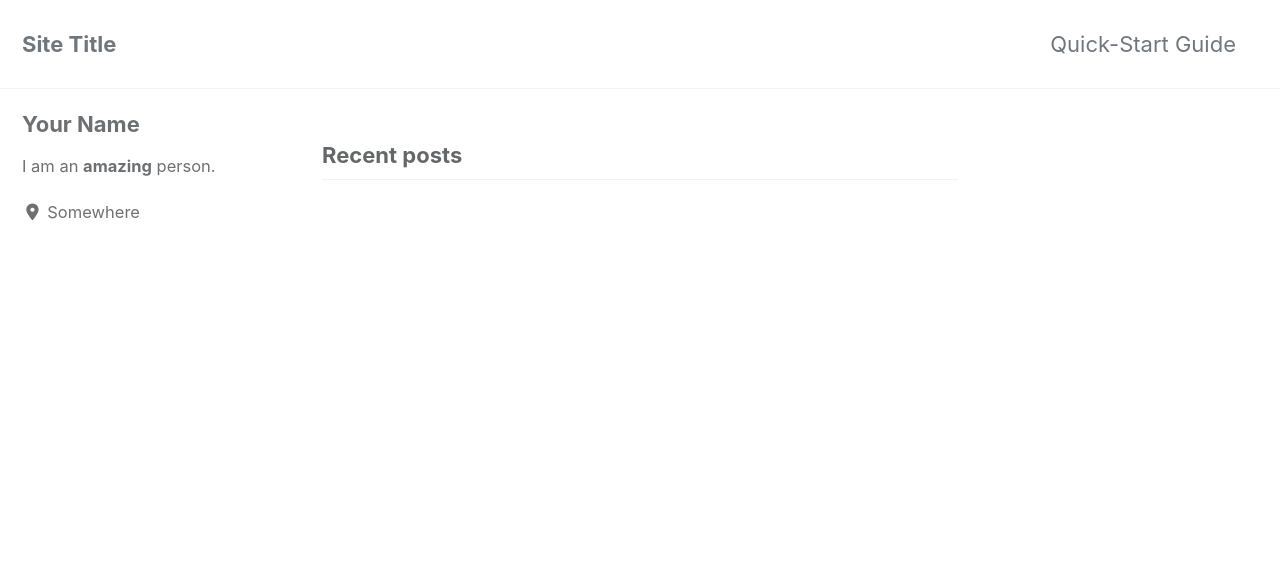
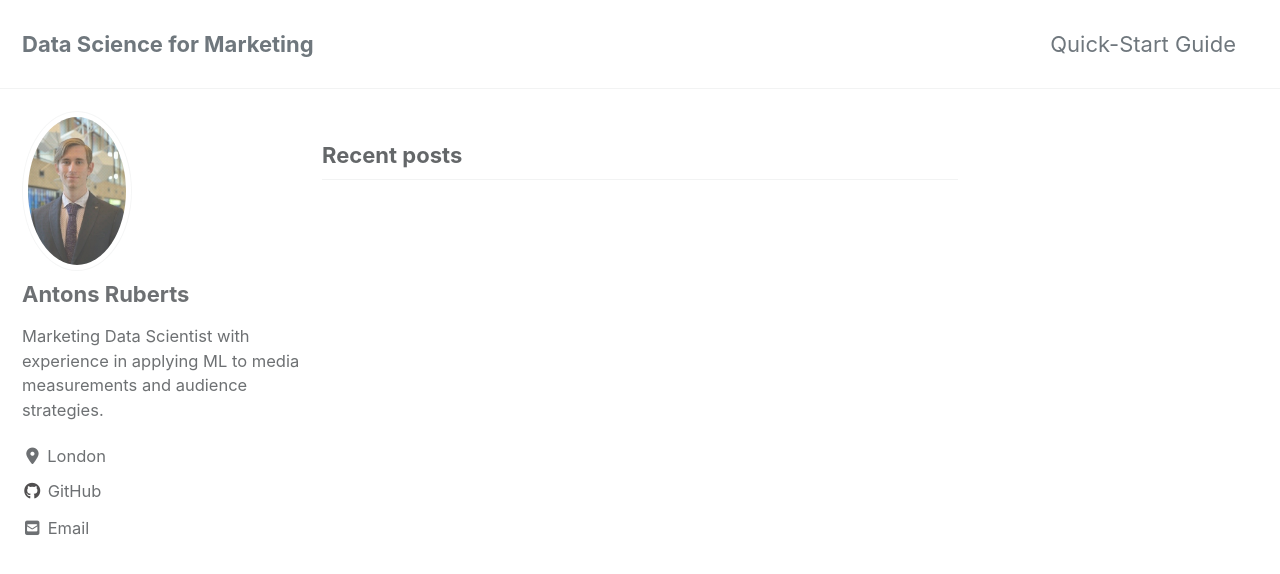
Before and after one commit to AntonsRuberts/AntonsRuberts.github.io, a Jekyll site: the page built from index.html, in a window 1280 px wide and 900 px high. Shown: the top 574 px of the window. Built offline with Jekyll 4.4.1, drawn with Linux system fonts in a browser that asks for light colours; cached includes are drawn as plain includes; nearby versions of some CDN libraries; the list of posts is cut into pages by our own code; some of the changed text lies outside the part shown.

```diff
--- a/_config.yml
+++ b/_config.yml
@@ -15,13 +15,13 @@
 minimal_mistakes_skin    : "default" # "air", "aqua", "contrast", "dark", "dirt", "neon", "mint", "plum", "sunrise"
 
 # Site Settings
-locale                   : "en-US"
-title                    : "Site Title"
-title_separator          : "-"
+locale                   : "en-GB"
+title                    : "Data Science for Marketing"
+title_separator          : "|"
 subtitle                 : # site tagline that appears below site title in masthead
-name                     : "Your Name"
-description              : "An amazing website."
-url                      : # the base hostname & protocol for your site e.g. "https://mmistakes.github.io"
+name                     : "Antons Ruberts"
+description              : "Methodologies, blogs, and tutorials for MMM, Testing, Propensity, Audiences and much more."
+url                      : "https://antonsruberts.github.io/"
 baseurl                  : # the subpath of your site, e.g. "/blog"
 repository               : # GitHub username/repo-name e.g. "mmistakes/minimal-mistakes"
 teaser                   : # path of fallback teaser image, e.g. "/assets/images/500x300.png"
@@ -93,11 +93,11 @@ analytics:
 
 # Site Author
 author:
-  name             : "Your Name"
-  avatar           : # path of avatar image, e.g. "/assets/images/bio-photo.jpg"
-  bio              : "I am an **amazing** person."
-  location         : "Somewhere"
-  email            :
+  name             : "Antons Ruberts"
+  avatar           : "/assets/images/bio.png"
+  bio              : "Marketing Data Scientist with experience in applying ML to media measurements and audience strategies."
+  location         : "London"
+  email            : "antons.ruberts@outlook.com"
   links:
     - label: "Email"
       icon: "fas fa-fw fa-envelope-square"
@@ -113,7 +113,7 @@ author:
       # url: "https://facebook.com/"
     - label: "GitHub"
       icon: "fab fa-fw fa-github"
-      # url: "https://github.com/"
+      url: "https://github.com/AntonsRuberts"
     - label: "Instagram"
       icon: "fab fa-fw fa-instagram"
       # url: "https://instagram.com/"
@@ -129,7 +129,7 @@ footer:
       # url:
     - label: "GitHub"
       icon: "fab fa-fw fa-github"
-      # url:
+      url: "https://github.com/AntonsRuberts"
     - label: "GitLab"
       icon: "fab fa-fw fa-gitlab"
       # url:
@@ -279,3 +279,11 @@ defaults:
       comments: # true
       share: true
       related: true
+
+  # _pages
+  - scope:
+      path: ""
+      type: pages
+    values:
+      layout: single
+      author_profile: true
```
Also changed, not shown: assets/images/bio.png (added).
